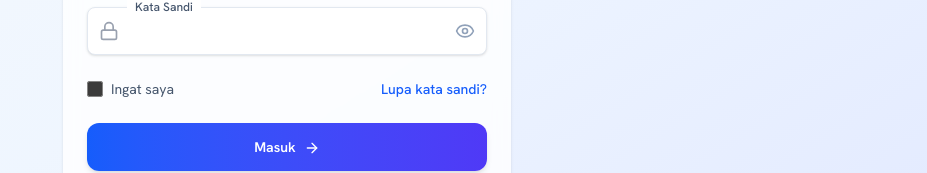
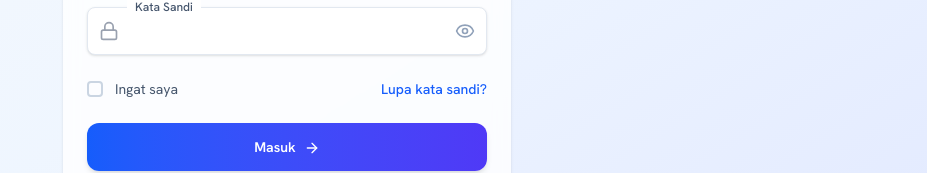
Before and after one commit to zaki-ramadhan/peer-note-sharing-platform, a React (Vite) app in the folder frontend/: page /login in a window 1280 px wide. Shown: the part 389-562 px from the top of the page, without its empty margins (353-1280 px from the left). Built offline with nearby package versions, Linux system fonts and the light colour scheme.

Commit message:
feat: add "Remember Me" checkbox functionality in LoginPage for enhanced user experience

```diff
--- a/frontend/src/pages/LoginPage.jsx
+++ b/frontend/src/pages/LoginPage.jsx
@@ -6,6 +6,7 @@ import { useAuth } from "@contexts/AuthContext";
 
 const LoginPage = () => {
   const [showPassword, setShowPassword] = useState(false);
+  const [rememberMe, setRememberMe] = useState(false);
   const [formData, setFormData] = useState({
     email: "",
     password: "",
@@ -111,12 +112,37 @@ const LoginPage = () => {
               </div>
 
               <div className="flex items-center justify-between">
-                <label className="flex items-center">
-                  <input
-                    type="checkbox"
-                    className="w-4 h-4 text-blue-600 border-slate-300 rounded focus:ring-blue-500"
-                  />
-                  <span className="ml-2 text-sm text-slate-600">
+                <label className="flex items-center cursor-pointer group">
+                  <div className="relative">
+                    <input
+                      type="checkbox"
+                      className="sr-only"
+                      checked={rememberMe}
+                      onChange={(e) => setRememberMe(e.target.checked)}
+                    />
+                    <div
+                      className={`w-4 h-4 border-2 rounded transition-all duration-200 flex items-center justify-center ${
+                        rememberMe
+                          ? "bg-blue-600 border-blue-600"
+                          : "bg-transparent border-slate-300 group-hover:border-slate-400"
+                      }`}
+                    >
+                      <svg
+                        className={`w-3 h-3 text-white transition-opacity duration-200 ${
+                          rememberMe ? "opacity-100" : "opacity-0"
+                        }`}
+                        fill="currentColor"
+                        viewBox="0 0 20 20"
+                      >
+                        <path
+                          fillRule="evenodd"
+                          d="M16.707 5.293a1 1 0 010 1.414l-8 8a1 1 0 01-1.414 0l-4-4a1 1 0 011.414-1.414L8 12.586l7.293-7.293a1 1 0 011.414 0z"
+                          clipRule="evenodd"
+                        />
+                      </svg>
+                    </div>
+                  </div>
+                  <span className="ml-3 text-sm text-slate-600 select-none">
                     Ingat saya
                   </span>
                 </label>
```
